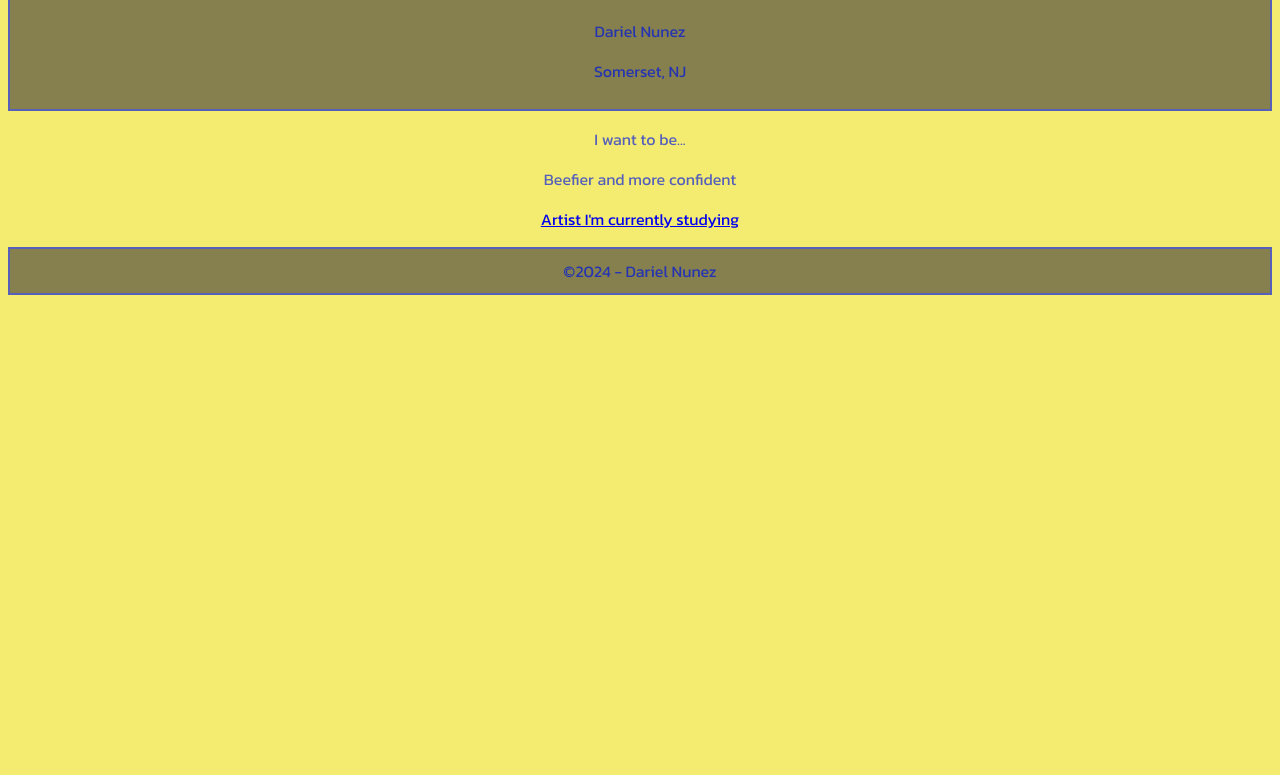
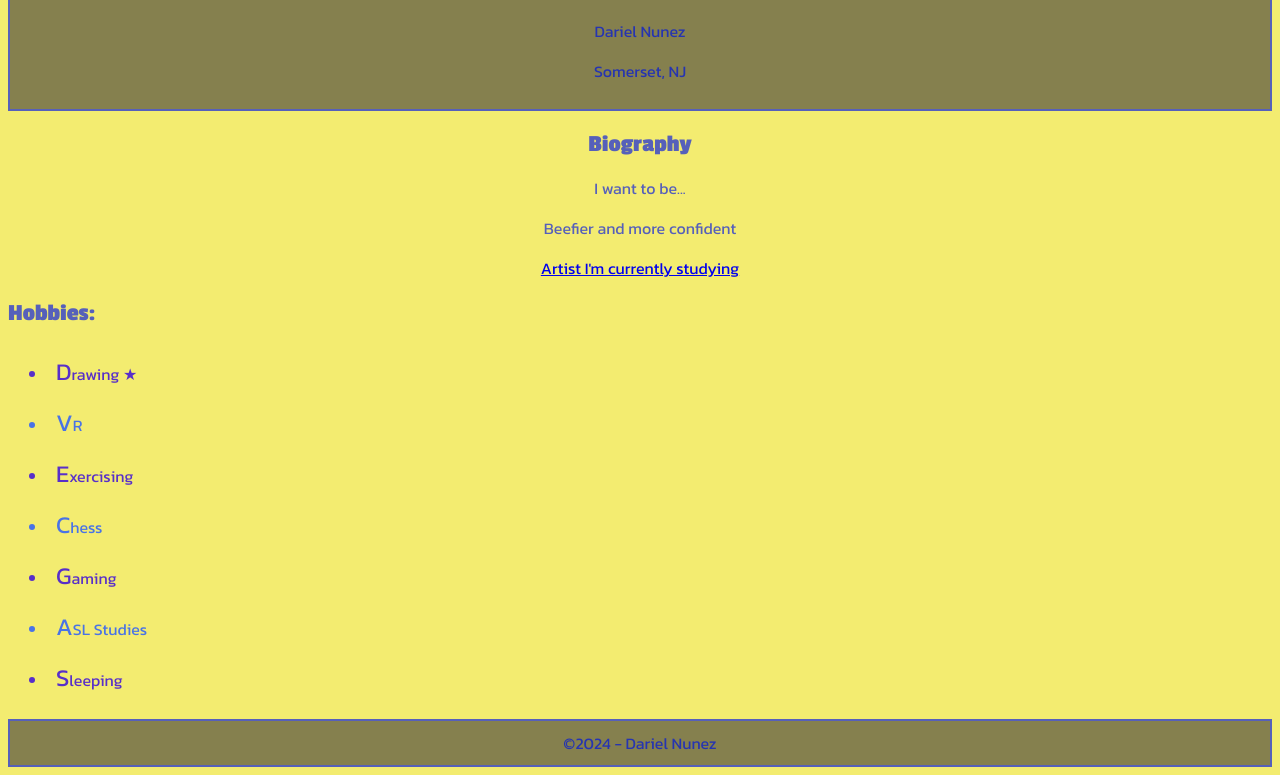
Before and after one commit to RVCC-IDMX/about-me-D0zod, a plain HTML site: page index.html in a window 1280 px wide. Shown: the part 574-1349 px from the top of the page. Before the commit the page ends 877 px from the top, so only its background shows below. Drawn offline with Linux system fonts and the light colour scheme.

Commit message:
Adding hobbies list

```diff
--- a/css/style.css
+++ b/css/style.css
@@ -1,19 +1,21 @@
-body{
+body {
     font-family:Kanit;
     background-color: #F3EC70;
     color:#5660BA;
 }
 
-h1,h2,h3,h4,h5,h6{
+h1,h2,h3,h4,h5,h6 {
     font-family:"Passion One";
+}
+h1 {
     font-size: 40pt;
 }
 
-header{
+header {
     text-align: center;
 }
 
-#hero, footer{
+#hero, footer {
     color:#2634b1;
     border: 2px solid #5660BA;
     background-color:#85804E;
@@ -21,10 +23,27 @@ header{
     padding:10px;
 }
 
-#hero img{
+#hero img {
     width: 300px;
 }
 
 #bio{
     text-align: center;
 }
+
+#hobbies ul li:first-letter {
+    font-size: 1.5rem
+
+}
+
+#hobbies ul li:nth-child(odd){
+
+    color: #582fc9;
+    padding: 0.5rem;
+}
+
+#hobbies ul li:nth-child(even){
+
+    color: #4973e6;
+    padding: 0.5rem;
+}
--- a/index.html
+++ b/index.html
@@ -29,6 +29,8 @@
 
         <section id="bio">
 
+            <h2>Biography</h2>
+
             <div>
 
                 <p>I want to be...</p>
@@ -41,6 +43,22 @@
 
         </section>
 
+        <section id="hobbies">
+
+            <h2>Hobbies:</h2>
+
+            <ul>
+                <li>Drawing ★</li>
+                <li>VR</li>
+                <li>Exercising</li>
+                <li>Chess</li>
+                <li>Gaming</li>
+                <li>ASL Studies</li>
+                <li>Sleeping</li>
+            </ul>
+
+        </section>
+
     </main>
 
     <footer>
```
